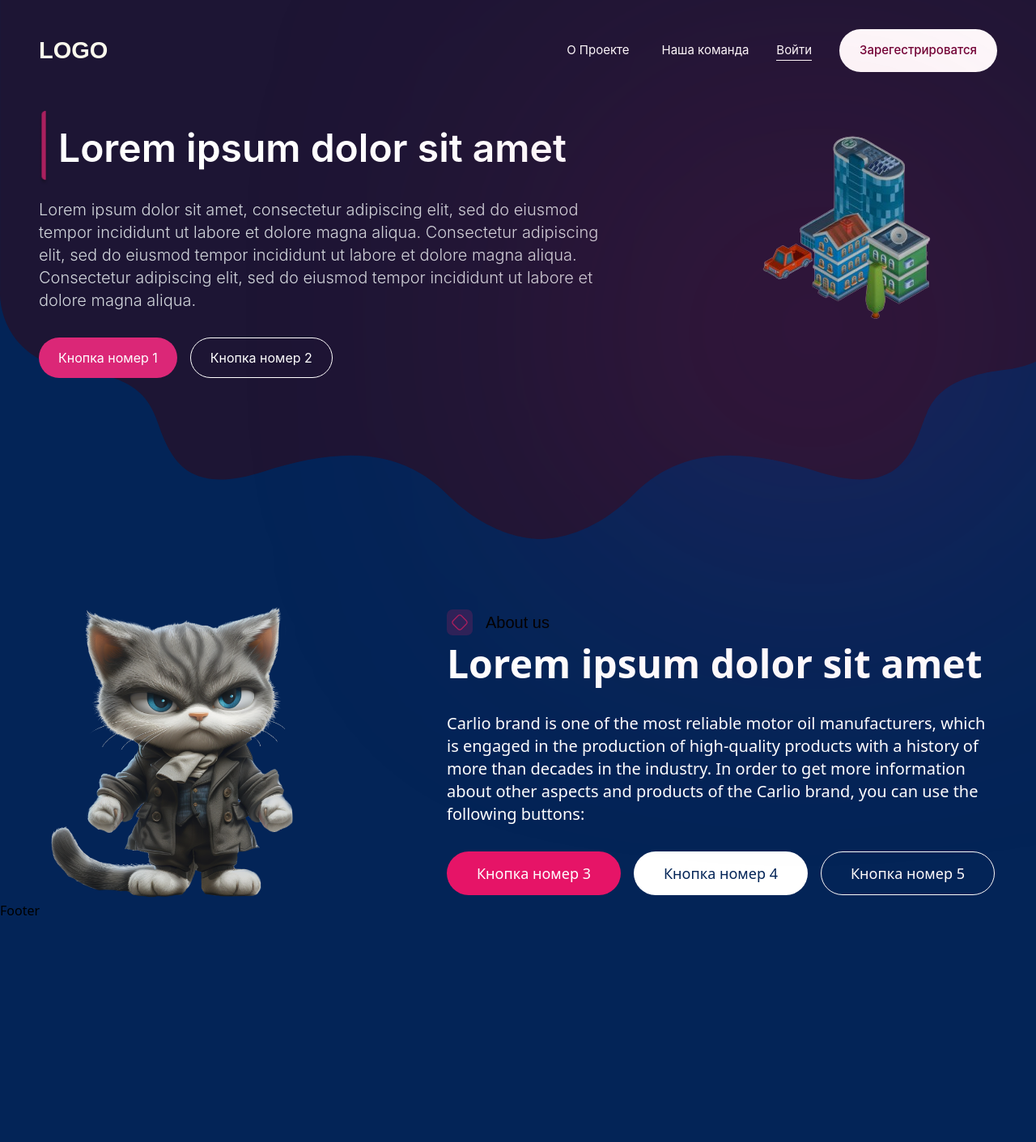
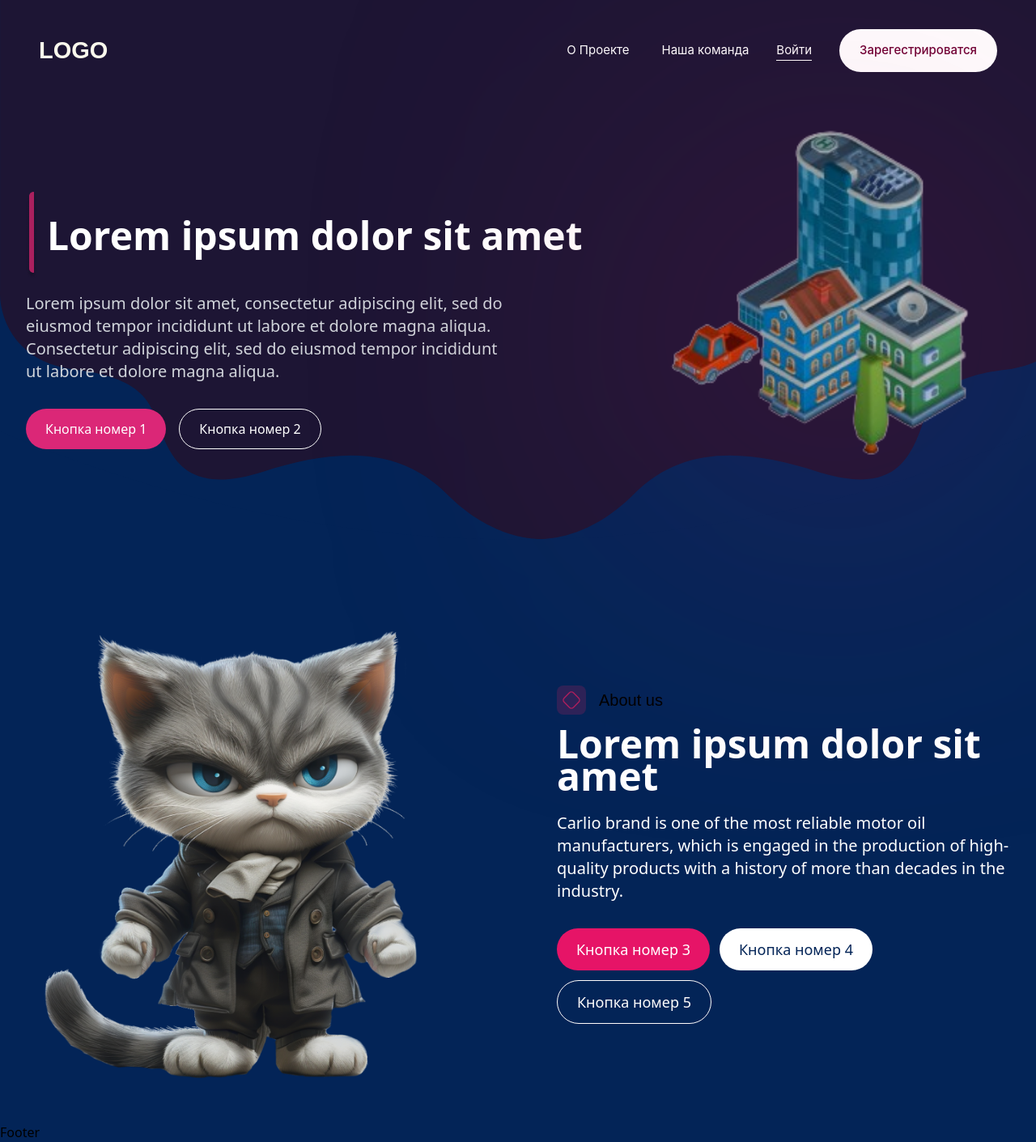
Before and after one commit to alone025/adminPanelFrontend, a React (Vite) app: page /aboutcompany in a window 1280 px wide. Shown: the whole page at 81% size. Before the commit the page ends 1137 px from the top, so only its background shows below. Built offline with nearby package versions, Linux system fonts and the light colour scheme.

Commit message:
change about

```diff
--- a/src/aboutPage.jsx
+++ b/src/aboutPage.jsx
@@ -33,7 +33,7 @@ const AboutPage = () => {
 	}
 
 	const buttonAnimation = {
-		hover: { scale: 1.1, transition: { yoyo: Infinity, duration: 0.3 } },
+		hover: { scale: 1.05, transition: { yoyo: Infinity, duration: 0.3 } },
 	}
 
 	useEffect(() => {
@@ -54,37 +54,44 @@ const AboutPage = () => {
 
 	return (
 		<>
-			<img
-				src='/public/about_bg.svg'
-				alt='about background'
-				className='absolute top-0 left-0 w-full h-[55%] xl:h-auto object-cover z-[-1]'
+			<div className=''>
+				<svg
+					className='absolute top-0 left-0 w-full h-auto z-[-1]'
+					viewBox='0 0 1440 800'
+					preserveAspectRatio='xMidYMid slice'
+				>
+					<path
+						fill='#032457'
+						d='M0,0 L1440,0 L1440,600 C1200,700 960,750 720,750 C480,750 240,700 0,600 Z'
 					/>
-			<div className='relative w-full flex flex-col lg:flex-row items-start px-4 sm:px-6 md:px-8 lg:px-12 font-inter'>
+				</svg>
+
+				<div className='container mx-auto px-4 sm:px-6 lg:px-8 py-12'>
+					<div className='flex flex-col gap-[100px] lg:flex-row lg:items-start'>
 						<motion.div
-					className='flex flex-col items-start max-w-4xl'
+							className='flex flex-col mt-[100px] items-start max-w-2xl lg:max-w-3xl'
 							ref={aboutRef}
 							initial='hidden'
 							animate={aboutAnimationControls}
 							variants={aboutAnimation}
 						>
 							<motion.div
-						className='flex items-center gap-3 mb-4 mt-6 md:mt-12'
+								className='flex items-center gap-3 mb-4'
 								variants={textAnimation}
 							>
-						<img src='/public/Liner.png' alt='line' className='w-2 md:w-3' />
+								<img src='/public/Liner.png' alt='liner' />
 								<h2 className='text-3xl md:text-4xl lg:text-5xl font-semibold text-white leading-tight'>
 									Lorem ipsum dolor sit amet
 								</h2>
 							</motion.div>
 							<motion.p
-						className='text-gray-300 text-base md:text-lg lg:text-xl font-light mb-6 md:mb-8'
+								className='text-gray-300 text-base md:text-lg lg:text-xl font-light mb-6 md:mb-8 max-w-[600px]'
 								variants={textAnimation}
 							>
 								Lorem ipsum dolor sit amet, consectetur adipiscing elit, sed do
 								eiusmod tempor incididunt ut labore et dolore magna aliqua.
 								Consectetur adipiscing elit, sed do eiusmod tempor incididunt ut
-						labore et dolore magna aliqua. Consectetur adipiscing elit, sed do
-						eiusmod tempor incididunt ut labore et dolore magna aliqua.
+								labore et dolore magna aliqua.
 							</motion.p>
 							<div className='flex flex-wrap gap-4'>
 								<motion.button
@@ -103,8 +110,9 @@ const AboutPage = () => {
 								</motion.button>
 							</div>
 						</motion.div>
-				<motion.div
-					className='flex justify-center items-center w-full lg:w-1/2 mt-6 md:mt-8 lg:mt-0 blurBackground'
+
+						<div
+							className='blurBackground flex justify-center items-center'
 							ref={secondSectionRef}
 							initial='hidden'
 							animate={secondSectionAnimationControls}
@@ -113,66 +121,59 @@ const AboutPage = () => {
 							<img
 								src='/public/about_home.png'
 								alt='home'
-						className='w-full max-w-xs md:max-w-md lg:max-w-lg xl:max-w-xl lg:w-auto object-contain'
+								className='md:w-[400px]'
 							/>
-				</motion.div>
+						</div>
+					</div>
 				</div>
 
 				<motion.div
-				className='flex flex-col mt-[150px] lg:flex-row items-center justify-between px-4 sm:px-6 md:px-8 lg:px-12 gap-8 md:gap-12 lg:gap-[140px]'
+					className='container mx-auto px-4 sm:px-6 lg:px-8 py-12 mt-12 lg:mt-24'
 					ref={secondSectionRef}
 					initial='hidden'
 					animate={secondSectionAnimationControls}
 					variants={aboutAnimation}
 				>
-				<motion.div className='w-full flex justify-center lg:justify-start lg:w-[640px]' variants={imageAnimation}>
-					<img
-						src='/public/кот2.png'
-						alt='кот'
-						className='w-full max-w-[400px] lg:max-w-[640px]'
-					/>
+					<div className='flex flex-col lg:flex-row items-center justify-between gap-8 md:gap-12 lg:gap-24'>
+						<motion.div className='w-[226px] lg:w-1/2' variants={imageAnimation}>
+							<img src='/public/кот2.png' alt='кот' />
 						</motion.div>
-				<motion.div className='flex flex-col items-start'>
+						<motion.div className='flex flex-col items-start w-full lg:w-1/2'>
 							<motion.div
 								className='flex items-center gap-2 md:gap-4'
 								variants={textAnimation}
 							>
-						<img
-							src='/public/about_label_icon.svg'
-							alt='icon'
-							className='w-6 md:w-8'
-						/>
+								<img src='/public/about_label_icon.svg' alt='label' />
 								<p className='font-popins text-lg md:text-xl'>About us</p>
 							</motion.div>
 							<motion.div variants={textAnimation}>
-						<h2 className='text-3xl md:text-4xl lg:text-[48px] font-semibold text-white mt-[15px]'>
+								<h2 className='text-3xl md:text-4xl lg:text-[48px] font-semibold text-white mt-4'>
 									Lorem ipsum dolor sit amet
 								</h2>
-						<p className='text-base md:text-lg lg:text-[20px] text-white w-full md:w-[680px] mt-[40px]'>
-							Carlio brand is one of the most reliable motor oil manufacturers,
-							which is engaged in the production of high-quality products with a
-							history of more than decades in the industry. In order to get more
-							information about other aspects and products of the Carlio brand,
-							you can use the following buttons:
+								<p className='text-base md:text-lg lg:text-[20px] text-white mt-6'>
+									Carlio brand is one of the most reliable motor oil
+									manufacturers, which is engaged in the production of
+									high-quality products with a history of more than decades in
+									the industry.
 								</p>
 							</motion.div>
-					<div className='mt-8 flex flex-wrap gap-4 '>
+							<div className='mt-8 flex flex-wrap gap-3'>
 								<motion.button
-							className='bg-[#E61467] w-full md:w-[215px] h-[54px] rounded-full text-lg text-white'
+									className='bg-[#E61467] w-full sm:w-auto px-6 py-3 rounded-full text-lg text-white'
 									whileHover='hover'
 									variants={buttonAnimation}
 								>
 									Кнопка номер 3
 								</motion.button>
 								<motion.button
-							className='bg-[#fff] w-full md:w-[215px] h-[54px] rounded-full text-lg text-[#032457]'
+									className='bg-[#fff] w-full sm:w-auto px-6 py-3 rounded-full text-lg text-[#032457]'
 									whileHover='hover'
 									variants={buttonAnimation}
 								>
 									Кнопка номер 4
 								</motion.button>
 								<motion.button
-							className='bg-transparent border border-[#FEFBFB] w-full md:w-[215px] h-[54px] rounded-full text-lg text-[#FEFBFB]'
+									className='bg-transparent border border-[#FEFBFB] w-full sm:w-auto px-6 py-3 rounded-full text-lg text-[#FEFBFB]'
 									whileHover='hover'
 									variants={buttonAnimation}
 								>
@@ -180,7 +181,14 @@ const AboutPage = () => {
 								</motion.button>
 							</div>
 						</motion.div>
+					</div>
 				</motion.div>
+			</div>
+			<img
+				src='/public/about_bg.svg'
+				alt='bg'
+				className='absolute flex justify-center z-[-1] top-[0]'
+			/>
 		</>
 	)
 }
--- a/src/components/navbar/navbar.jsx
+++ b/src/components/navbar/navbar.jsx
@@ -25,7 +25,7 @@ const Navbar = () => {
   }, []);
 
   return (
-    <div className="navbar flex flex-row justify-between items-center  w-full px-8 sm:px-10 md:px-12 pt-[36px]">
+    <div className="navbar flex flex-row justify-between items-center w-full px-8 sm:px-10 md:px-12 pt-[36px]">
       <div className="logo-tab relative z-10">
         <h2 className="text-[25px] md:text-[29px] font-popins font-bold text-left text-[#FBF9ED]">
           LOGO
--- a/src/web.jsx
+++ b/src/web.jsx
@@ -80,7 +80,7 @@ const Web = () => {
           <img
             src="/Frame 268.png"
             alt=""
-            className="absolute hidden md:block md:top-[2380px] lg:top-[1500px] left-0 w-[-webkit-fill-available] -z-10"
+            className="absolute hidden md:block md:top-[2100px] lg:top-[1500px] left-0 w-[-webkit-fill-available] -z-10"
           />
         </div>
       </div>
```
Also changed, not shown: public/about_home.png. Lines whose indentation alone changed are shown as unchanged.
